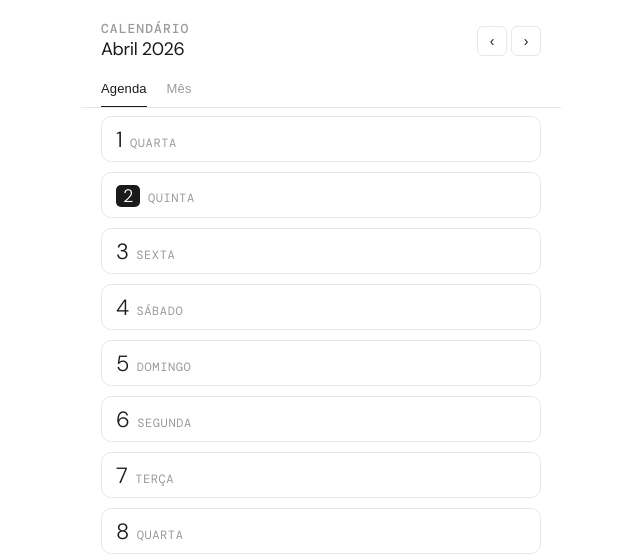
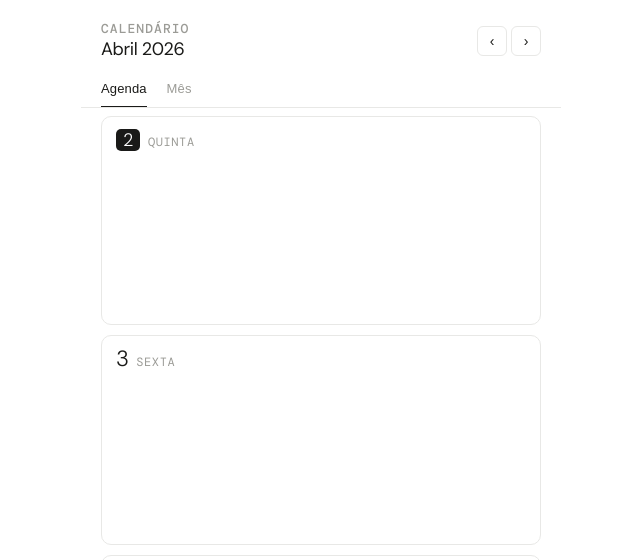
Before and after one commit to camipassos/app, a plain HTML site: page index.html in a window 1280 px wide. Shown: the top 560 px of the page, without its empty margins (319-959 px from the left). Drawn offline with nearby package versions, Linux system fonts and the light colour scheme.

Commit message:
Update index.html

```diff
--- a/index.html
+++ b/index.html
@@ -131,6 +131,7 @@
     overflow: hidden;
     cursor: pointer;
     transition: border-color 0.15s;
+    min-height: calc((100dvh - 130px) / 3.2);
   }
 
   .scroll-day:active { border-color: var(--text-muted); }
@@ -592,8 +593,13 @@
   function renderScroll() {
     const container = document.getElementById('scrollView');
     const daysInMonth = new Date(currentYear, currentMonth + 1, 0).getDate();
+
+    // Determine start day: if viewing current month, start from today; otherwise day 1
+    const isCurrentMonth = currentYear === today.getFullYear() && currentMonth === today.getMonth();
+    const startDay = isCurrentMonth ? today.getDate() : 1;
+
     let html = '';
-    for (let d = 1; d <= daysInMonth; d++) {
+    for (let d = startDay; d <= daysInMonth; d++) {
       const key = toKey(currentYear, currentMonth, d);
       const dayEntries = entries[key] || [];
       const dow = new Date(currentYear, currentMonth, d).getDay();
@@ -606,7 +612,7 @@
       html += `</div>`;
       if (hasE) {
         html += `<div class="scroll-day-entries">`;
-        dayEntries.forEach((e, i) => {
+        dayEntries.forEach((e) => {
           html += `<div class="entry-pill">`;
           if (e.time) html += `<span class="entry-time">${e.time}</span>`;
           html += `<span class="entry-text">${escHtml(e.text)}</span>`;
```
